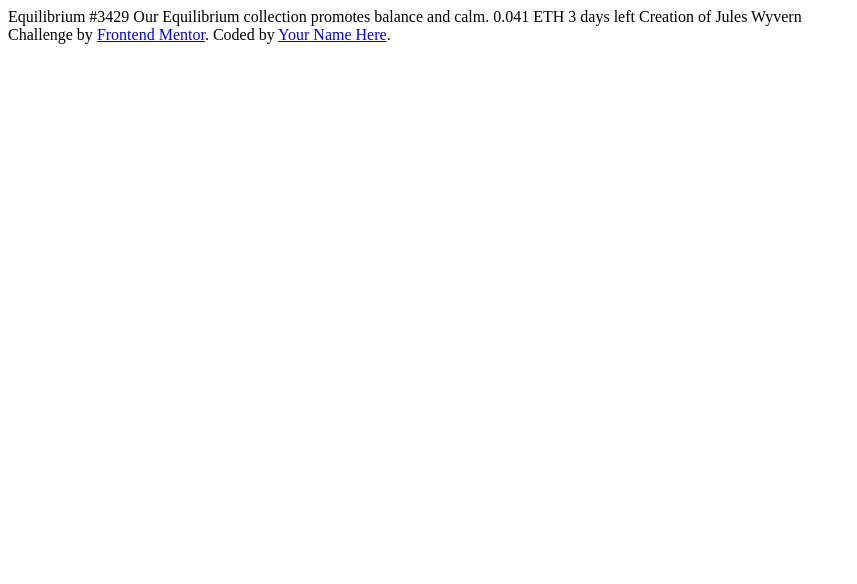
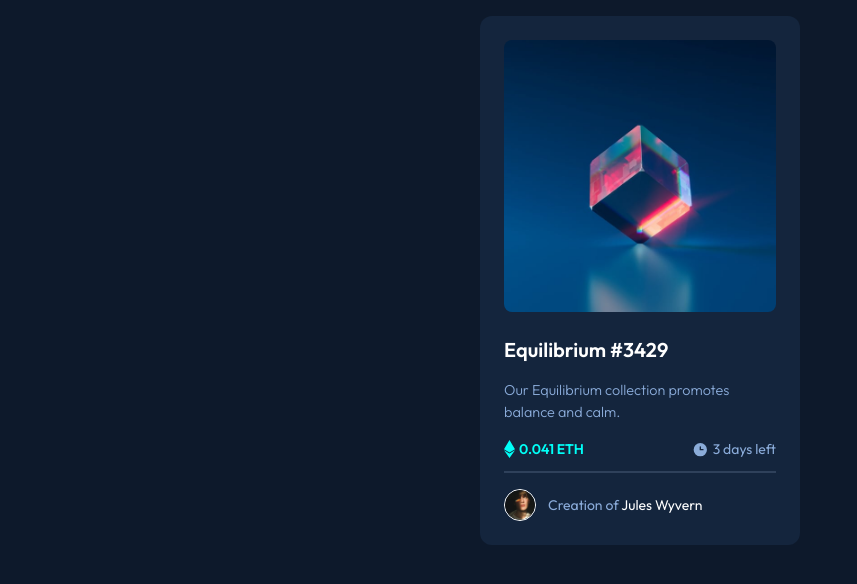
Before and after one commit to revin212/nft-preview-card, a plain HTML site: page index.html in a window 1280 px wide. Shown: the whole page, without its empty margins (0-857 px from the left). Drawn offline with Linux system fonts and the light colour scheme.

Commit message:
finishing

```diff
--- a/index.html
+++ b/index.html
@@ -3,26 +3,63 @@
 <head>
   <meta charset="UTF-8">
   <meta name="viewport" content="width=device-width, initial-scale=1.0"> <!-- displays site properly based on user's device -->
+  <link rel="stylesheet" href="./styles/style.css">
+  <link rel="icon" type="image/png" sizes="32x32" href="./images/favicon-32x32.png">
 
-  <link rel="icon" type="image/png" sizes="32x32" href="./images/favicon-32x32.png">
+  <link rel="preconnect" href="https://fonts.googleapis.com"><link rel="preconnect" href="https://fonts.gstatic.com" crossorigin><link href="https://fonts.googleapis.com/css2?family=Outfit:wght@300;400;600&display=swap" rel="stylesheet">
 
   <title>Frontend Mentor | NFT preview card component</title>
 
 </head>
-<body>
 
-  Equilibrium #3429
+<body class="flex justify-center items-center bg-primary-bg font-main-font">
 
-  Our Equilibrium collection promotes balance and calm.
+  <!-- main content -->
+  <main class="bg-card-bg w-full max-w-[320px] my-4 p-6 rounded-xl">
+    <!-- image container -->
+    <div class="rounded-lg overflow-hidden relative hover:cursor-pointer" id="img-container">
+      <!-- main image -->
+      <img src="./images/image-equilibrium.jpg" alt="">
 
-  0.041 ETH
-  3 days left
+      <!-- hover overlay -->
+      <div id="overlay" class="flex justify-center items-center w-full h-full absolute top-0 left-0 bg-cyan-primary opacity-0">
+        <img id="view-icon" class="w-10" src="./images/icon-view.svg" alt="">
+      </div>
+    </div>
 
-  Creation of Jules Wyvern
+    <!-- desc container -->
+    <div>
+      <!-- title -->
+      <h1 class="mb-4 mt-6 text-white font-semibold text-xl hover:text-cyan-primary hover:cursor-pointer">Equilibrium #3429</h1>
 
-  <div class="attribution">
+      <!-- description -->
+      <p class="my-4 font-light text-soft-blue-primary text-[0.9rem]">Our Equilibrium collection promotes balance and calm.</p>
+
+      <!-- nft value -->
+      <div class="flex justify-between border-b-2 border-b-dark-blue-line pb-3">
+        <!-- etherium value -->
+        <div class="flex items-center">
+          <img src="./images/icon-ethereum.svg" alt="">
+          <p class="ml-1 font-semibold text-cyan-primary text-sm">0.041 ETH</p>
+        </div>
+
+        <!-- time left -->
+        <div class="flex items-center">
+          <img src="./images/icon-clock.svg" alt="">
+          <p class="ml-1 font-normal text-sm text-soft-blue-primary">3 days left</p>
+        </div>
+      </div>
+    </div>
+
+    <!-- footer container -->
+    <div class="flex items-center mt-4">
+      <img class="w-8 border border-white rounded-full" src="./images/image-avatar.png" alt="">
+      <p class="ml-3 text-soft-blue-primary font-normal text-sm">Creation of <span class="text-white hover:text-cyan-primary hover:cursor-pointer">Jules Wyvern</span></p>
+    </div>
+  </main>
+  <!-- <div class="attribution">
     Challenge by <a href="https://www.frontendmentor.io?ref=challenge" target="_blank">Frontend Mentor</a>.
     Coded by <a href="#">Your Name Here</a>.
-  </div>
+  </div> -->
 </body>
 </html>
--- /dev/null
+++ b/src/styles.css
@@ -0,0 +1,9 @@
+@tailwind base;
+@tailwind components;
+@tailwind utilities;
+
+
+#img-container:hover #overlay{
+    background-color: hsla(178, 100%, 50%, 0.5);
+    opacity: 1;
+}
--- /dev/null
+++ b/tailwind.config.js
@@ -0,0 +1,20 @@
+/** @type {import('tailwindcss').Config} */
+module.exports = {
+  mode: 'jit',
+  content: ['./*.html'],
+  theme: {
+    extend: {
+      colors: {
+        'soft-blue-primary': 'hsl(215, 51%, 70%)',
+        'cyan-primary': 'hsl(178, 100%, 50%)',
+        'primary-bg': 'hsl(217, 54%, 11%)',
+        'card-bg': 'hsl(216, 50%, 16%)',
+        'dark-blue-line': 'hsl(215, 32%, 27%)',
+      },
+      fontFamily: {
+        'main-font': ['Outfit', 'sans-serif'],
+      }
+    },
+  },
+  plugins: [],
+}
```
Also changed, not shown: styles/style.css (added).
